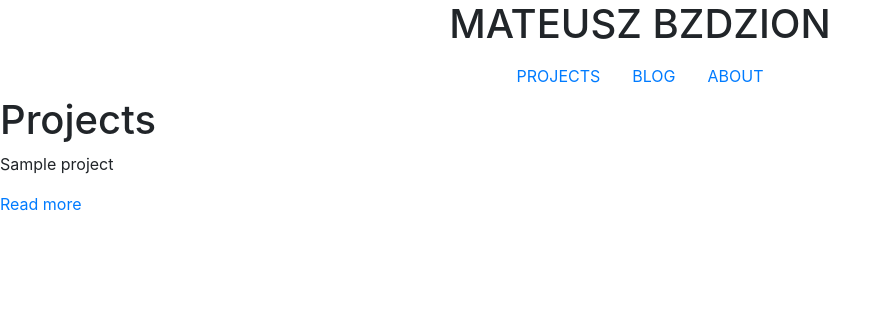
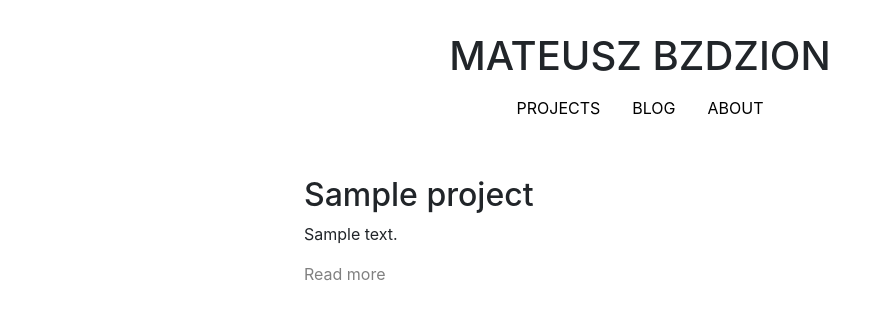
Before and after one commit to MateusBz/portfolio, a Django app: page / in a window 1280 px wide. Shown: the top 320 px of the page, without its empty margins (0-890 px from the left). Run offline with Django 3.2, Linux system fonts and the light colour scheme; tables that the repository leaves empty hold one stand-in row (values such as "Sample post"); some libraries are stand-ins or nearby versions.

Commit message:
add css project list, project detail

```diff
--- a/static/css/main.css
+++ b/static/css/main.css
@@ -1,7 +1,35 @@
 header {
+    padding-top: 2rem;
     text-align: center;
     text-transform: uppercase;
 }
 .nav{
     text-transform: uppercase;
 }
+.nav-link {
+    color: black;
+}
+a{
+    color:gray ;
+}
+
+.page-wrapper{
+    padding-top: 2rem;
+    max-width: 42rem;
+    margin: 0 auto;
+}
+
+.project{
+
+}
+
+.project-title{
+    padding-top: 1rem;
+}
+
+.project-description{
+    width: 600px;
+    white-space: nowrap;
+    overflow: hidden;
+    text-overflow: ellipsis;
+}
--- a/templates/projects/project_list.html
+++ b/templates/projects/project_list.html
@@ -1,8 +1,15 @@
 {% extends 'base.html' %}
 {% load static %}
 {% block page_content %}
-    <h1>Projects</h1>
-    {% for project in projects  %}
-        <p>{{ project.title }}</p><a href="{% url 'project_detail' project.pk %}">Read more</a>
-    {% endfor %}
+    <div class='page-wrapper'>
+        <div class='project'>
+            {% for project in projects  %}
+                <h2 class='project-title'>{{ project.title }}</h2>
+                <p class='project-description'>{{ project.description }}<p>
+                <a href="{% url 'project_detail' project.pk %}">Read more</a>
+            {% endfor %}
+        </div>
+
+    </div>
+
 {% endblock page_content %}
```
Also changed, not shown: templates/projects/project_detail.html (+12 -6 lines).
